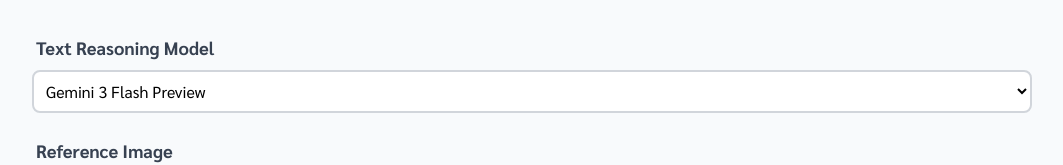
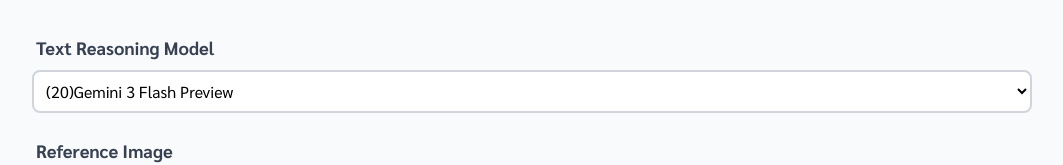
Before and after one commit to captainsmallvet/Prompt-From-Image, a React (Vite) app: page / in a window 1280 px wide. Shown: the part 218-383 px from the top of the page, without its empty margins (108-1171 px from the left). Built offline with nearby package versions, Linux system fonts and the light colour scheme.

Commit message:
feat: update Gemini models and README banner
Update the available model list with current Gemini versions and rate limit indicators, and replace the README header image.

```diff
--- a/App.tsx
+++ b/App.tsx
@@ -195,14 +195,15 @@
             value={state.selectedTextModel}
             onChange={(e) => updateState({ selectedTextModel: e.target.value as TextModelType })}
           >
-<option value="gemini-3-flash-preview">Gemini 3 Flash Preview</option>
-<option value="gemini-3.1-pro-preview">Gemini 3.1 Pro Preview</option>
-<option value="gemini-3-pro-preview">Gemini 3.0 Pro Preview</option>
-<option value="gemini-3.1-flash-lite">Gemini 3.1 Flash Lite</option>
+<option value="gemini-3.5-flash">(20)Gemini 3.5 Flash</option>
+<option value="gemini-3-flash-preview">(20)Gemini 3 Flash Preview</option>
+<option value="gemini-3.1-pro-preview">(0)Gemini 3.1 Pro Preview</option>
+<option value="gemini-3.1-flash-lite">(500)Gemini 3.1 Flash Lite</option>
 <option value="gemini-flash-latest">Gemini Flash Latest</option>
 <option value="gemini-flash-lite-latest">Gemini Flash Lite Latest</option>
-<option value="gemini-2.5-flash">Gemini 2.5 Flash</option>
-<option value="gemini-2.5-pro">Gemini 2.5 Pro</option>
+<option value="gemini-2.5-flash">(20)Gemini 2.5 Flash</option>
+<option value="gemini-2.5-flash-lite">(20)Gemini 2.5 Flash Lite</option>
+<option value="gemini-2.5-pro">(0)Gemini 2.5 Pro</option>
 <option value="gemini-pro-latest">Gemini Pro (Latest Stable)</option>
           </select>
         </div>
```
Also changed, not shown: 1 other file (tests, documents, lock files or other folders).
